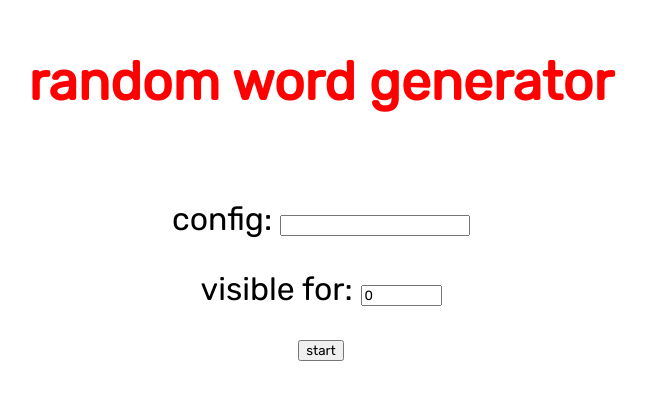
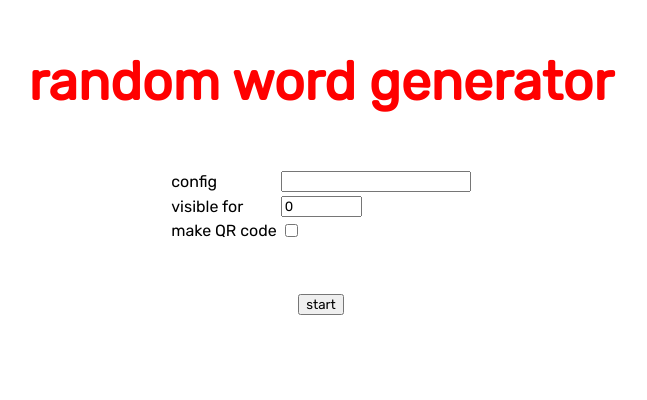
Before and after one commit to basegpu/random-word-generator, a Flask app: page / in a window 1280 px wide. Shown: the top 400 px of the page, without its empty margins (319-966 px from the left). Run offline with Flask 2, Linux system fonts and the light colour scheme.

Commit message:
add qr code generation

```diff
--- a/main.py
+++ b/main.py
@@ -1,6 +1,7 @@
-from flask import Flask, render_template, redirect, url_for, request
+from flask import Flask, render_template, redirect, url_for, request, send_file
 from csv import reader
-import sys, random
+import sys, random, io
+import qrcode
 
 app = Flask('random-word-generator')
 
@@ -10,7 +11,10 @@ def index():
     if request.method == 'POST':
         config = request.form['config']
         fadeout = float(request.form['fadeout'])*1000
-        return redirect(url_for('next_word', config=config, fadeout=fadeout))
+        page = 'make_code' if request.form.get('qr') else 'next_word'
+        url = url_for(page, config=config, fadeout=fadeout)
+        log_to_console('calling ' + url)
+        return redirect(url)
     else:
         return render_template('index.html')
 
@@ -22,6 +26,15 @@ def next_word(config, fadeout):
         configDict[int(nC)] = int(nS)
     genWord = make_word(SYLLABLES, configDict)
     return render_template('word.html', word=genWord, templateConfig=config, templateFadeout=fadeout);
+
+@app.route("/code/<config>/<fadeout>")
+def make_code(config, fadeout):
+    address = request.host_url + url_for('next_word', config=config, fadeout=fadeout)
+    img = qrcode.make(address)
+    img_io = io.BytesIO()
+    img.save(img_io, 'PNG', quality=60)
+    img_io.seek(0)
+    return send_file(img_io, mimetype='image/png')
 
 def make_word(syllables, config):
     selection = []
--- a/requirements.txt
+++ b/requirements.txt
@@ -1,2 +1,3 @@
 Flask==1.1.2
 gunicorn<20
+qrcode[pil]>=7
--- a/templates/index.html
+++ b/templates/index.html
@@ -3,16 +3,14 @@
 <h1>random word generator</h1>
 <br>
 <form action = "/" method = "post">
+    <table class="center">
+        <tr><td>config</td><td><input type = "text" name = "config" /></td></tr>
+        <tr><td>visible for</td><td><input type="number" name="fadeout" min="0" max="10" step="0.25" value="0"/></td></tr>
+        <tr><td>make QR code</td><td><input type = "checkbox" name = "qr" /></td></tr>
+    </table>
+    <br>
     <p>
-        config:
-        <input type = "text" name = "config" />
-    </p>
-    <p>
-        visible for:
-        <input type="number" name="fadeout" min="0" max="10" step="0.25" value="0"/>
-    </p>
-    <p>
-        <input type = "submit" value = "start" />
+        <input type = "submit" value = "start"/>
     </p>
 </form>
 {% endblock %}
--- a/templates/layout.html
+++ b/templates/layout.html
@@ -20,6 +20,11 @@
     p {
         font-size: 24pt;
     }
+
+    .center {
+        margin-left: auto;
+        margin-right: auto;
+    }
 </style>
 
 <div>
--- a/templates/word.html
+++ b/templates/word.html
@@ -15,9 +15,6 @@
 <form action="{{ url_for('next_word', config=templateConfig, fadeout=templateFadeout) }}">
     <button>>></button>
 </form>
-<form action="/">
-    <button>config</button>
-</form>
 <br>
 <h1 id=myWord>{{ word }}</h1>
 {% endblock %}
```
